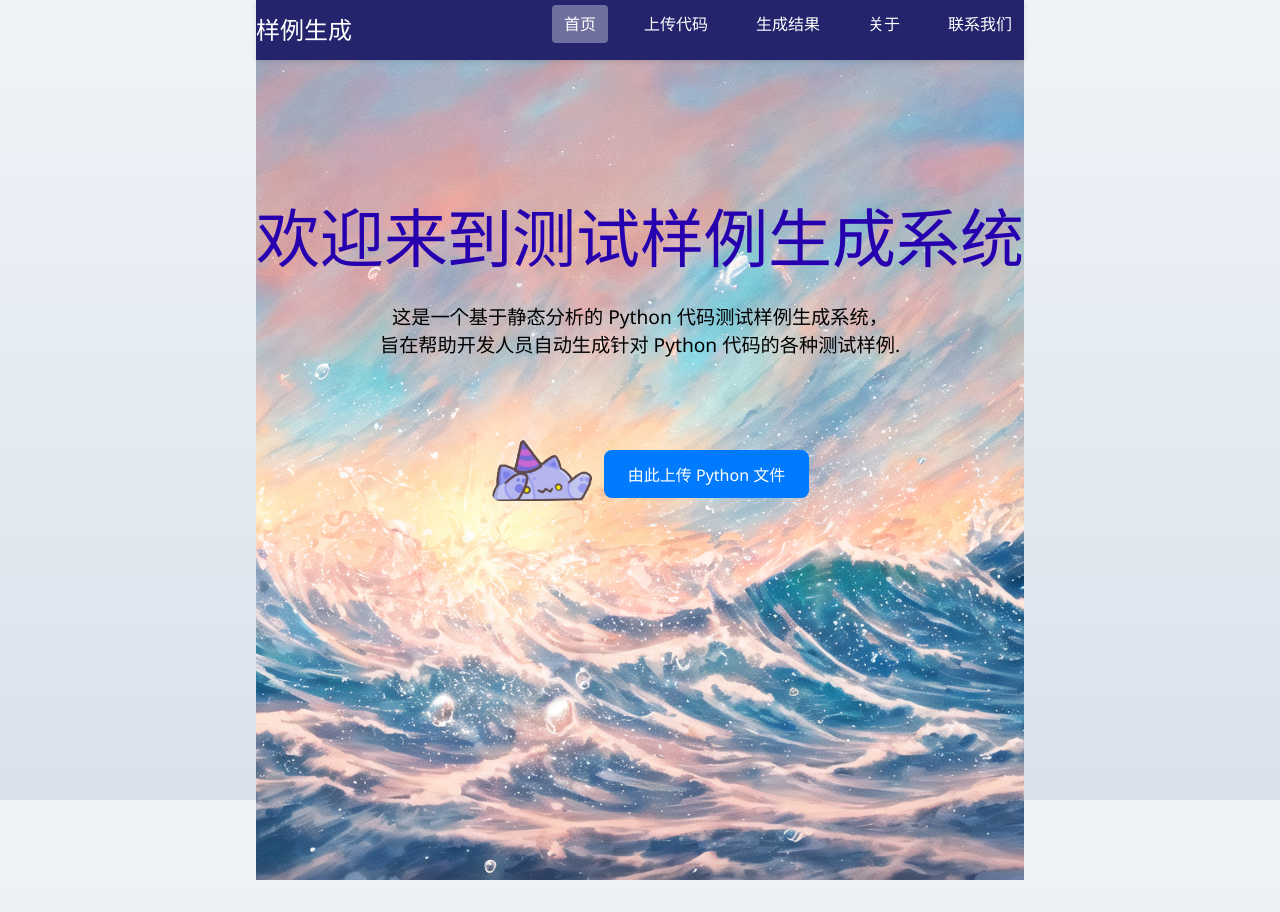
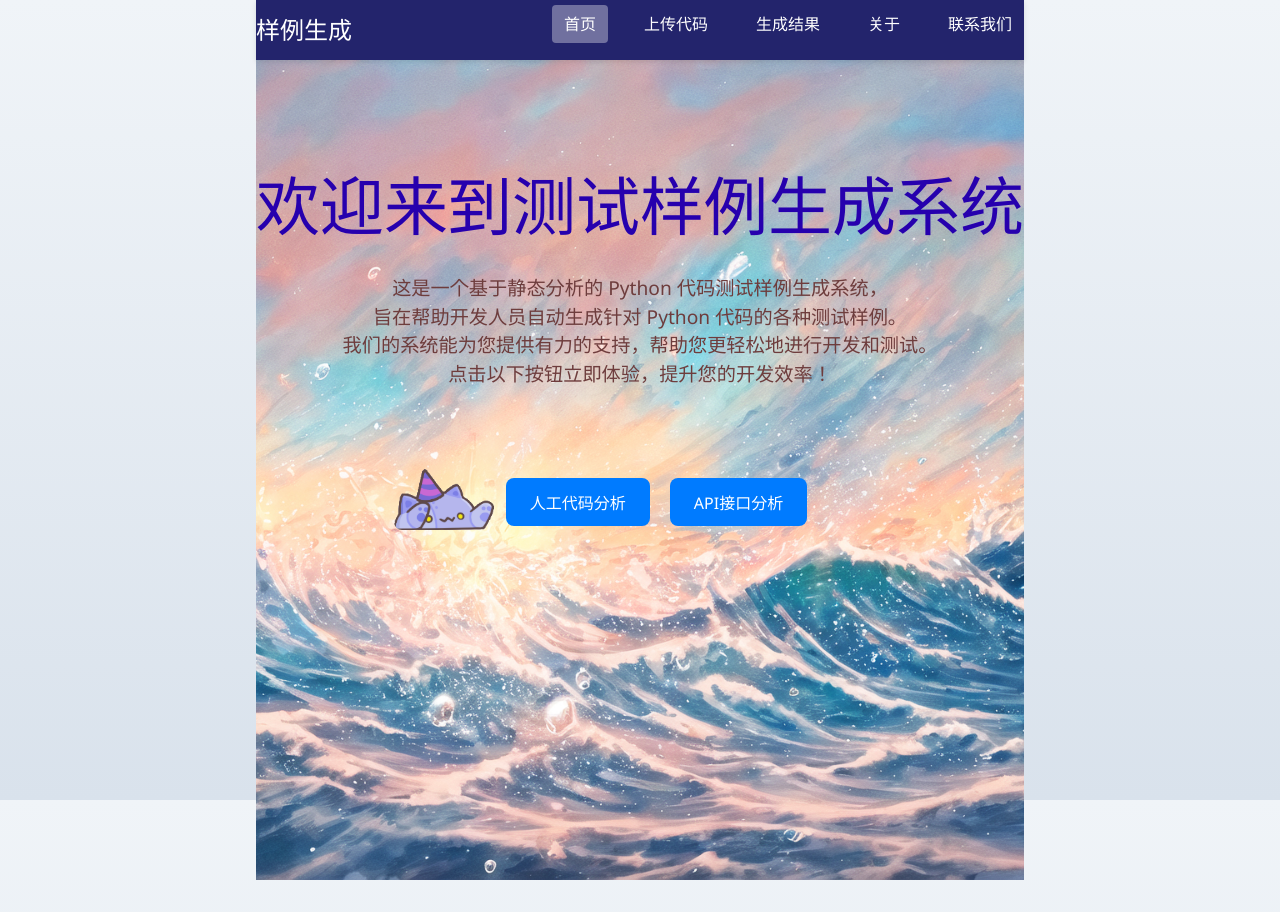
Before and after one commit to chyyy510/SoftwareTestProject, a Vue app in the folder frontend/: page / in a window 1280 px wide. Built offline with nearby package versions, Linux system fonts and the light colour scheme; the HTML template or start-up script is replaced by a standard one.

Commit message:
edit homepage anime

```diff
--- a/frontend/index.html
+++ b/frontend/index.html
@@ -3,6 +3,7 @@
   <head>
     <meta charset="UTF-8" />
     <link rel="icon" type="image/svg+xml" href="/vite.svg" />
+    <link href="https://fonts.googleapis.com/css2?family=Roboto:wght@400;700&display=swap" rel="stylesheet">
     <meta name="viewport" content="width=device-width, initial-scale=1.0" />
     <title>Vite + Vue</title>
   </head>
--- a/frontend/src/views/HomePage.vue
+++ b/frontend/src/views/HomePage.vue
@@ -1,17 +1,26 @@
 <template>
   <div class="home-container">
-    <!--将fade in 应用到标题-->
-    <h1 class="fade-in">欢迎来到测试样例生成系统</h1>
-    <p>这是一个基于静态分析的 Python 代码测试样例生成系统，
-      <br>旨在帮助开发人员自动生成针对 Python 代码的各种测试样例.</p>
+    <!--将fade in 应用到title-->
+    <h1 class="title-fade-in">欢迎来到测试样例生成系统</h1>
+    <!--text-->
+    <p class="text-fade-in">这是一个基于静态分析的 Python 代码测试样例生成系统，
+      <br>旨在帮助开发人员自动生成针对 Python 代码的各种测试样例。
+      <br>我们的系统能为您提供有力的支持，帮助您更轻松地进行开发和测试。
+      <br>点击以下按钮立即体验，提升您的开发效率！
+    </p>
      <!-- 使用 Flexbox 来并排显示图片和按钮 -->
      <div class="content-container">
       <div class="image-container">
         <img src="../assets/images/cats/blue_cono.png" alt="示例图片" class="home-image" />
       </div>
-      <div class="button-container">
+      <div class="button1-container">
         <router-link to="/upload">
-          <button>由此上传 Python 文件</button>
+          <button>人工代码分析</button>
+        </router-link>
+      </div>
+      <div class="button2-container">
+        <router-link to="/upload">
+          <button>API接口分析</button>
         </router-link>
       </div>
     </div>
@@ -43,12 +52,13 @@ export default {
   align-items: center; /* 确保图片和按钮垂直居中 */
   /*gap: -100px; /* 图片和按钮之间的间距 */
   margin-top: 50px;
+  margin-left: -100px;
 }
 /* 为标题设置动画 */
-.fade-in {
+.title-fade-in {
   opacity: 0;
   transform: translateY(-30px); /* 让标题从上方滑入 */
-  animation: fadeIn 1s ease-out forwards; /* 2秒钟的淡入动画 */
+  animation: fadeIn 1s ease-out forwards; /* 1秒钟的淡入动画 */
 }
 
 @keyframes fadeIn {
@@ -61,21 +71,47 @@ export default {
     transform: translateY(0);
   }
 }
-.button-container {
+
+/* 为 <p> 标签设置淡入动画 */
+  .text-fade-in {
+  opacity: 0;
+  transform: translateY(-20px); /* 让文字从上方滑入 */
+  animation: fadeInText 1s ease-out forwards; /* 1秒钟的淡入动画 */
+  animation-delay: 1s; /* 延迟1秒后开始 */
+}
+
+@keyframes fadeInText {
+  0% {
+    opacity: 0;
+    transform: translateY(-20px);
+  }
+  100% {
+    opacity: 1;
+    transform: translateY(0);
+  }
+}
+
+/*人工代码分析*/
+.button1-container {
   margin-left: -10px; /* 为按钮容器添加左边距，控制与图片之间的距离 */
 }
-
+/*API接口分析 */
+.button2-container {
+  margin-left: 20px; /* 为按钮容器添加左边距，控制与图片之间的距离 */
+}
+/*欢迎来到样例测试生成系统-*/
 h1 {
   font-size: 4rem;
   margin-top: -250px;
   margin-bottom: 10px;
   color: #2600ae;
+  font-family: 'Roboto', sans-serif; /* 设置字体为 Roboto */
 }
 
 p {
   font-size: 1.2rem;
   margin-bottom: 30px;
-  color: #000000;
+  color: #6e3d3d;
 }
 
 .button-group {
```
